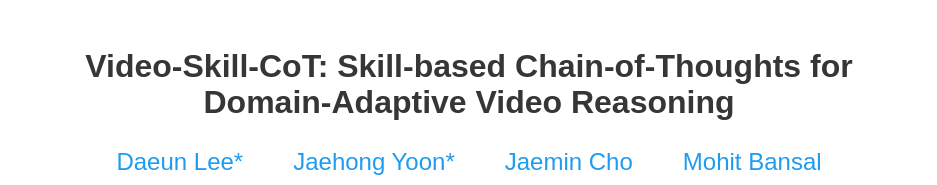
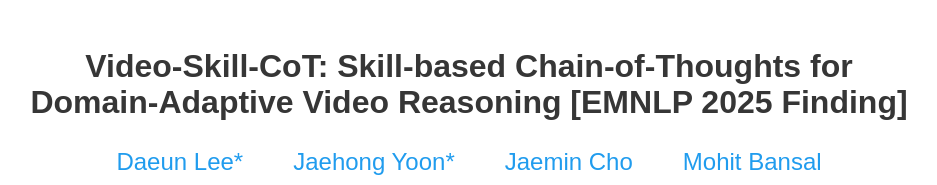
Before and after one commit to video-skill-cot/video-skill-cot.github.io, a plain HTML site: page index.html in a window 1280 px wide. Shown: the top 185 px of the page, without its empty margins (171-1108 px from the left). Drawn offline with nearby package versions, Linux system fonts and the light colour scheme; some icons are missing; a web font is replaced by a local one.

Commit message:
Update index.html

```diff
--- a/index.html
+++ b/index.html
@@ -253,10 +253,10 @@
         <div class="columns is-centered">
           <div class="column has-text-centered">
             <!-- title -->
-            <h1 class="title is-3 publication-title">
+            <h2 class="title is-3 publication-title">
               Video-Skill-CoT: Skill-based Chain-of-Thoughts for<br>
-              Domain-Adaptive Video Reasoning
-            </h1>
+              Domain-Adaptive Video Reasoning [EMNLP 2025 Finding]
+            </h2>
 
             <!-- authors -->
             <div class="is-size-4 publication-authors">
```
